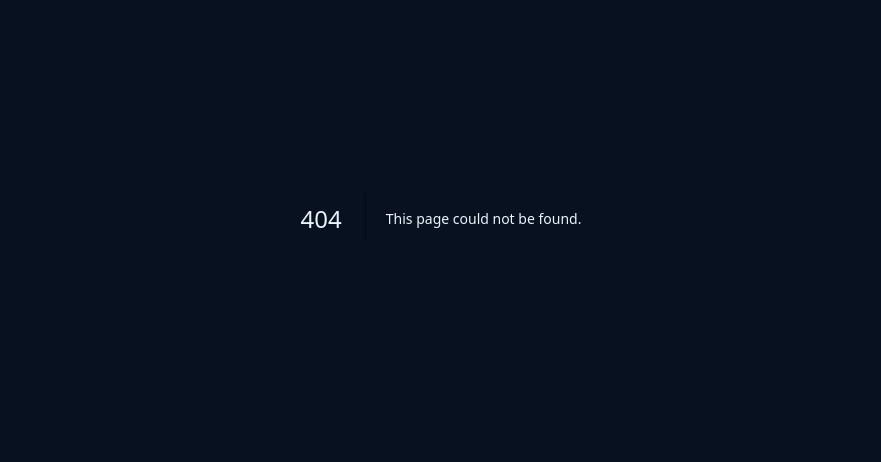
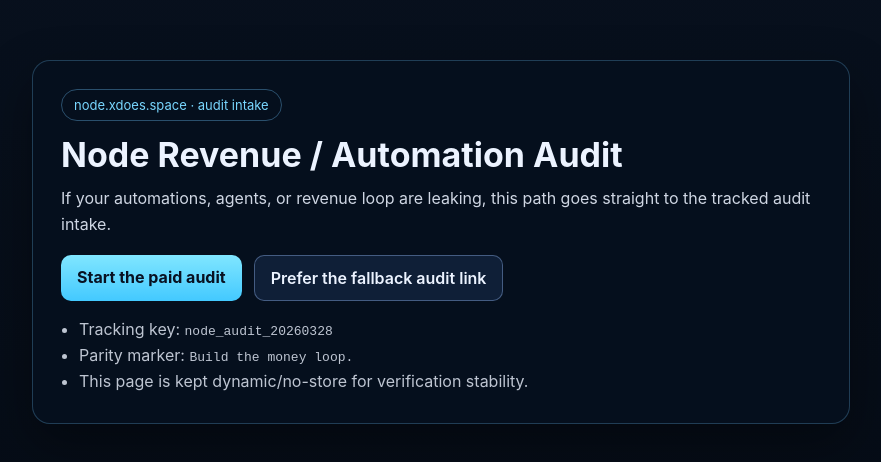
Before and after one commit to x-does/node, a Next.js app: page /audit in a window 1280 px wide. Before the commit this address had no page. Shown: the part 182-644 px from the top of the page, without its empty margins (199-1080 px from the left). Built offline with nearby package versions, Linux system fonts and the light colour scheme.

Commit message:
feat(audit): add deterministic /audit intake page with no-store headers

```diff
--- /dev/null
+++ b/app/audit/page.js
@@ -0,0 +1,113 @@
+import { AUDIT_EVENT_KEY, ROOT_PARITY_MARKER, buildAuditClickHref } from '../../lib/audit-config.js';
+
+export const dynamic = 'force-dynamic';
+export const revalidate = 0;
+
+const EVENT_KEY = AUDIT_EVENT_KEY;
+const PARITY_MARKER = ROOT_PARITY_MARKER;
+
+export default function AuditPage() {
+  return (
+    <main style={styles.shell}>
+      <section style={styles.wrap}>
+        <div style={styles.badge}>node.xdoes.space · audit intake</div>
+        <h1 style={styles.h1}>Node Revenue / Automation Audit</h1>
+        <p style={styles.lead}>
+          If your automations, agents, or revenue loop are leaking, this path goes straight to the tracked audit intake.
+        </p>
+
+        <div style={styles.ctaRow}>
+          <a
+            style={styles.primaryButton}
+            href={buildAuditClickHref('audit_page_primary', EVENT_KEY)}
+          >
+            Start the paid audit
+          </a>
+          <a
+            style={styles.secondaryButton}
+            href={buildAuditClickHref('audit_page_secondary', EVENT_KEY)}
+          >
+            Prefer the fallback audit link
+          </a>
+        </div>
+
+        <ul style={styles.list}>
+          <li>Tracking key: <code>{EVENT_KEY}</code></li>
+          <li>Parity marker: <code>{PARITY_MARKER}</code></li>
+          <li>This page is kept dynamic/no-store for verification stability.</li>
+        </ul>
+      </section>
+    </main>
+  );
+}
+
+const styles = {
+  shell: {
+    minHeight: '100vh',
+    background: 'linear-gradient(180deg, #08111f 0%, #050b14 100%)',
+    color: '#ecf3ff',
+    fontFamily: 'Inter, Arial, sans-serif',
+    display: 'grid',
+    placeItems: 'center',
+    padding: '24px',
+  },
+  wrap: {
+    width: '100%',
+    maxWidth: '760px',
+    border: '1px solid rgba(111, 197, 255, 0.25)',
+    background: 'rgba(6, 16, 30, 0.9)',
+    borderRadius: '18px',
+    padding: '28px',
+    boxShadow: '0 20px 50px rgba(0,0,0,0.35)',
+  },
+  badge: {
+    display: 'inline-block',
+    border: '1px solid rgba(111, 197, 255, 0.35)',
+    borderRadius: '999px',
+    padding: '7px 12px',
+    color: '#79d7ff',
+    marginBottom: '14px',
+    fontSize: '13px',
+  },
+  h1: {
+    margin: '0 0 10px',
+    fontSize: '34px',
+    lineHeight: 1.2,
+  },
+  lead: {
+    margin: '0 0 18px',
+    color: 'rgba(236, 243, 255, 0.88)',
+    lineHeight: 1.6,
+  },
+  ctaRow: {
+    display: 'flex',
+    flexWrap: 'wrap',
+    gap: '12px',
+    margin: '0 0 16px',
+  },
+  primaryButton: {
+    display: 'inline-block',
+    textDecoration: 'none',
+    color: '#081122',
+    background: 'linear-gradient(180deg, #80e6ff 0%, #43c9ff 100%)',
+    padding: '12px 16px',
+    borderRadius: '10px',
+    fontWeight: 700,
+  },
+  secondaryButton: {
+    display: 'inline-block',
+    textDecoration: 'none',
+    color: '#ecf3ff',
+    background: 'rgba(17, 34, 59, 0.9)',
+    border: '1px solid rgba(122, 154, 205, 0.5)',
+    padding: '12px 16px',
+    borderRadius: '10px',
+    fontWeight: 600,
+  },
+  list: {
+    margin: 0,
+    paddingLeft: '18px',
+    color: 'rgba(236, 243, 255, 0.8)',
+    lineHeight: 1.6,
+  },
+};
--- a/next.config.mjs
+++ b/next.config.mjs
@@ -9,6 +9,14 @@ const nextConfig = {
     return [
       {
         source: '/',
+        headers: [
+          { key: 'Cache-Control', value: NO_STORE },
+          { key: 'Pragma', value: 'no-cache' },
+          { key: 'Expires', value: '0' },
+        ],
+      },
+      {
+        source: '/audit',
         headers: [
           { key: 'Cache-Control', value: NO_STORE },
           { key: 'Pragma', value: 'no-cache' },
```
Also changed, not shown: middleware.js (+6 -2 lines).
